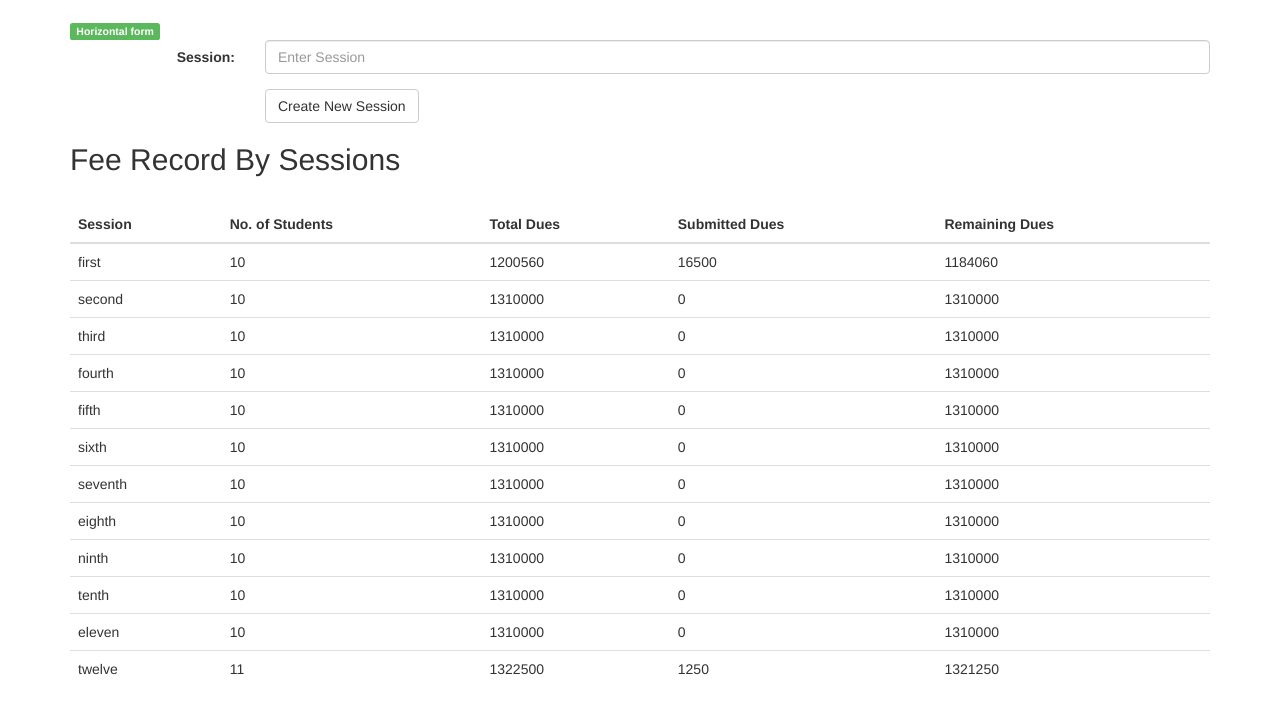
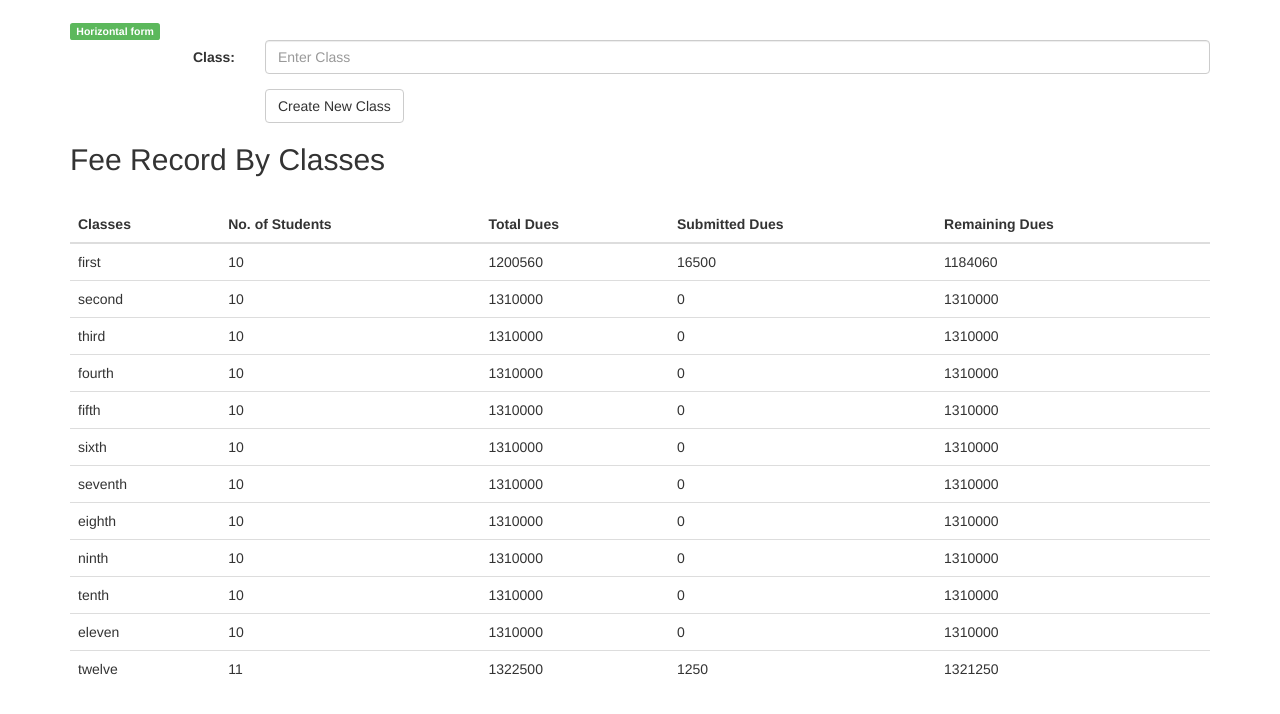
Before and after one commit to mohdzain98/School-Fees-Management, a Flask app: page /all_session in a window 1280 px wide. Shown: the part 52-766 px from the top of the page. Run offline with Flask 3, Linux system fonts and the light colour scheme; data comes from the database, SQL or seed files in the repository; some libraries are stand-ins or nearby versions.

Commit message:
Update all_session.html

```diff
--- a/templates/all_session.html
+++ b/templates/all_session.html
@@ -1,6 +1,6 @@
 {% extends "master_template.html" %}
     {%block title%}
-    This is the Insert Page
+    insert
     {%endblock%}
 {%block body%}
   <h1 class="label label-success">Horizontal form</h1>
@@ -8,9 +8,9 @@
 
 
     <div class="form-group">
-      <label class="control-label col-sm-2" for="name">Session:</label>
+      <label class="control-label col-sm-2" for="name">Class:</label>
       <div class="col-sm-10">
-        <input class="form-control" id="session" placeholder="Enter Session" name="session" required>
+        <input class="form-control" id="session" placeholder="Enter Class" name="session" required>
 
       </div>
     </div>
@@ -18,18 +18,18 @@
 
     <div class="form-group">
       <div class="col-sm-offset-2 col-sm-10">
-        <button type="submit" class="btn btn-default">Create New Session</button>
+        <button type="submit" class="btn btn-default">Create New Class</button>
       </div>
     </div>
   </form>
 
-  <h2>Fee Record By Sessions</h2>
+  <h2>Fee Record By Classes</h2>
 
   <br>
   <table class="table">
     <thead>
       <tr>
-        <th>Session</th>
+        <th>Classes</th>
         <th>No. of Students</th>
         <th>Total Dues</th>
         <th>Submitted Dues</th>
```
